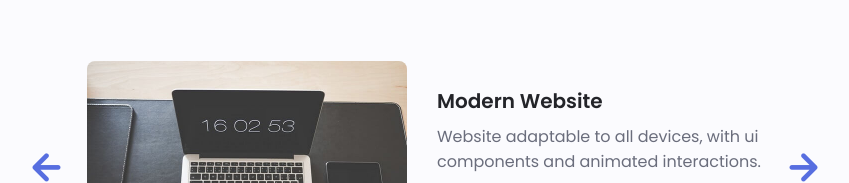
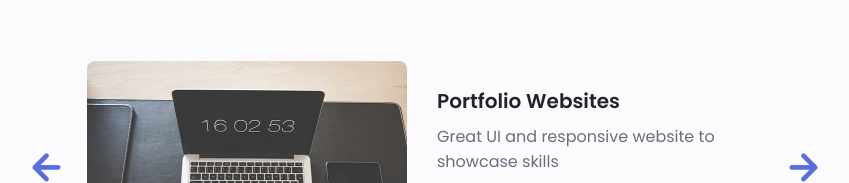
Before and after one commit to codewithajaypaswan/paswan001, a plain HTML site: page index.html in a window 1280 px wide. Shown: the part 3631-3814 px from the top of the page, without its empty margins (215-1064 px from the left). Drawn offline with nearby package versions, Linux system fonts and the light colour scheme.

Commit message:
Update index.html

```diff
--- a/index.html
+++ b/index.html
@@ -493,9 +493,9 @@
                             <img src="assets/img/portfolio1.jpg" alt="" class="portfolio__img">
 
                             <div class="portfolio__data">
-                                <h3 class="portfolio__title">Modern Website</h3>
-                                <p class="portfolio__description">Website adaptable to all devices, with ui components and animated interactions.</p>
-                                <a href="#" class="button button--flex button--small portfolio__button">
+                                <h3 class="portfolio__title">Climateto app</h3>
+                                <p class="portfolio__description">Check the weather around you and all over the world at a glance uses openweather map api to fetch data</p>
+                                <a href="https://codewithajaypaswan.github.io/climate-app/" class="button button--flex button--small portfolio__button">
                                     Demo
                                     <i class="uil uil-arrow-right button__icon"></i>
                                 </a>
@@ -508,9 +508,9 @@
                             <img src="assets/img/portfolio2.jpg" alt="" class="portfolio__img">
 
                             <div class="portfolio__data">
-                                <h3 class="portfolio__title">Modern Website</h3>
-                                <p class="portfolio__description">Website adaptable to all devices, with ui components and animated interactions.</p>
-                                <a href="#" class="button button--flex button--small portfolio__button">
+                                <h3 class="portfolio__title">Covid-19 Updates</h3>
+                                <p class="portfolio__description"<p> Real time Covid-19 stats update</p>
+                                <a href="https://codewithajaypaswan.github.io/covid-19-updates/" class="button button--flex button--small portfolio__button">
                                     Demo
                                     <i class="uil uil-arrow-right button__icon"></i>
                                 </a>
@@ -523,9 +523,9 @@
                             <img src="assets/img/portfolio3.jpg" alt="" class="portfolio__img">
 
                             <div class="portfolio__data">
-                                <h3 class="portfolio__title">Modern Website</h3>
-                                <p class="portfolio__description">Website adaptable to all devices, with ui components and animated interactions.</p>
-                                <a href="#" class="button button--flex button--small portfolio__button">
+                                <h3 class="portfolio__title">Portfolio Websites</h3>
+                                <p class="portfolio__description">Great UI and responsive website to showcase skills</p>
+                                <a href="https://codewithajaypaswan.github.io/climate-app/" class="button button--flex button--small portfolio__button">
                                     Demo
                                     <i class="uil uil-arrow-right button__icon"></i>
                                 </a>
```
